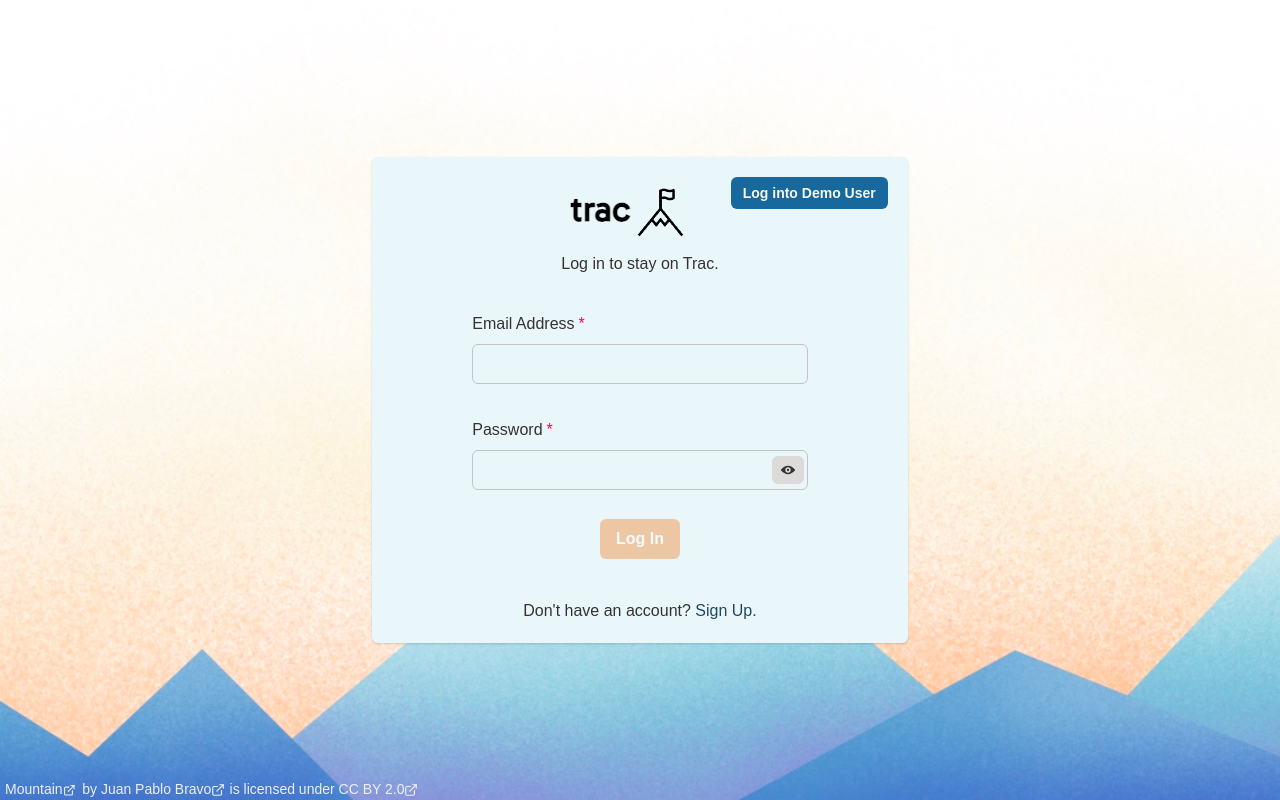
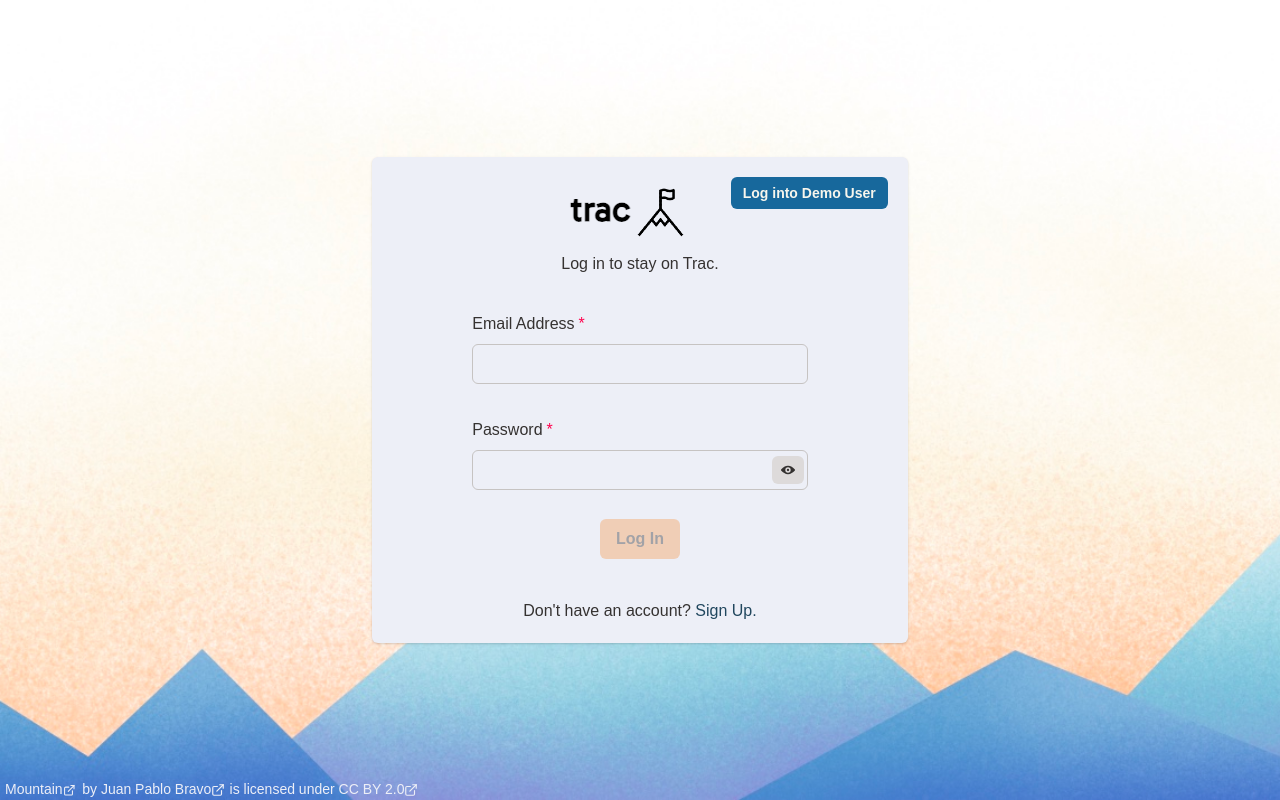
Before and after one commit to dyazdani/trac, a React (Vite) app: page /login in a window 1280 px wide. Built offline with nearby package versions, Linux system fonts and the light colour scheme; no server answers; a web font is replaced by a local one.

Commit message:
Changed color of Log In button on Login Form and the color of form background

```diff
--- a/src/client/components/LoginForm.tsx
+++ b/src/client/components/LoginForm.tsx
@@ -98,7 +98,7 @@ const LoginForm = () => {
       align="center"
       size="md"
       m="4"
-      bgColor="turquoise.50"
+      bgColor="blue.50"
       maxHeight="90%"
 
     >
@@ -222,7 +222,15 @@ const LoginForm = () => {
               <FormErrorMessage>Incorrect password</FormErrorMessage>
             </FormControl>
               <Button
-                colorScheme="peach"
+                backgroundColor="peach.300"
+                color="353231"
+                _hover={{
+                  backgroundColor: "peach.500"
+                }}
+                _active={{
+                  backgroundColor: "peach.600",
+                  color: "floralwhite.50"
+                }}
                 marginTop="2vh"
                 data-testid="submit-button"
                 type="submit"
```
